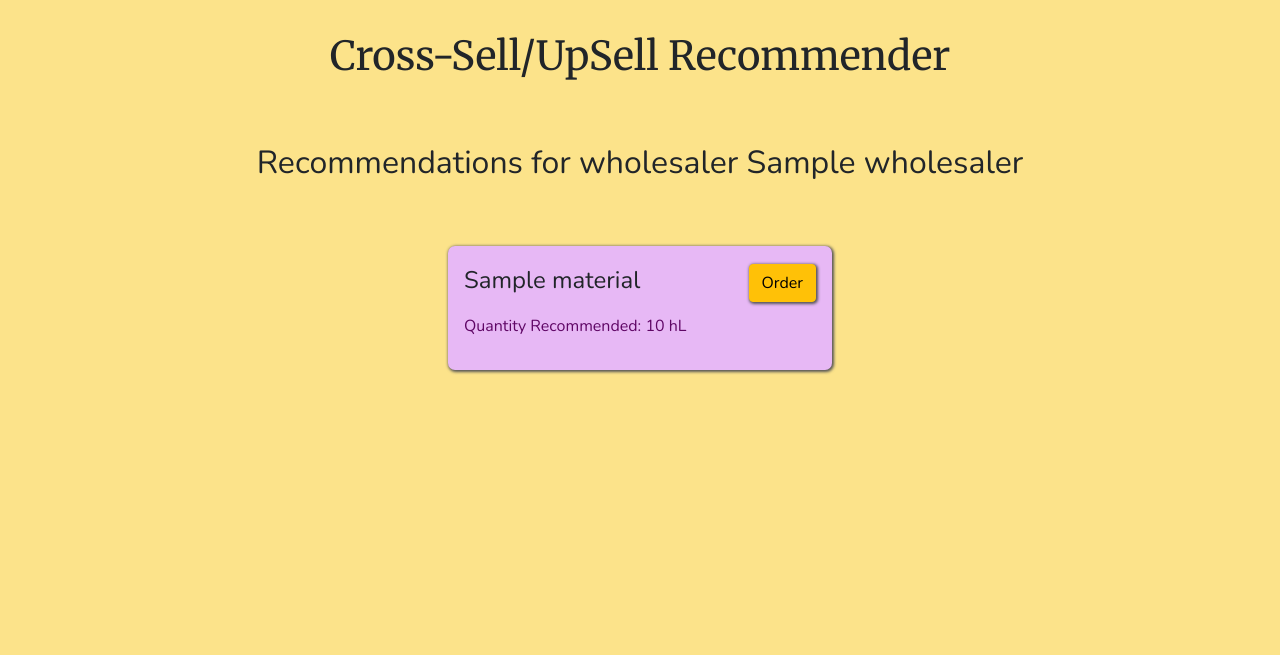
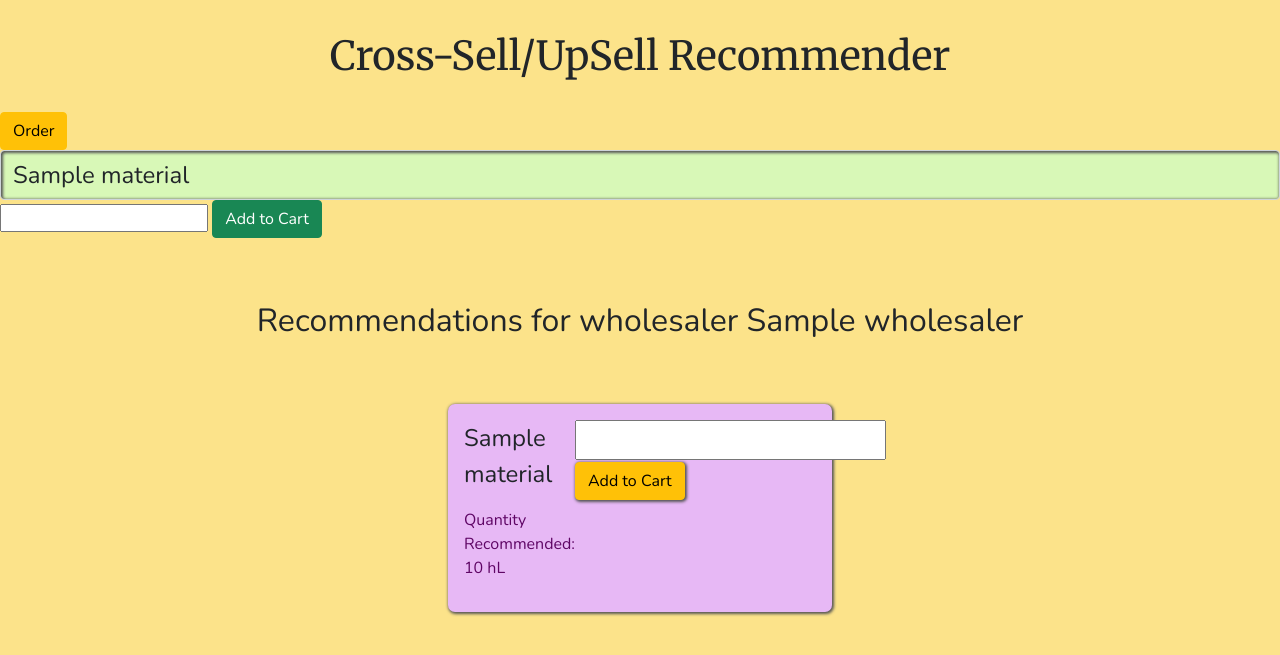
Before and after one commit to shubhraneel/CrossSellUpSell, a Flask app: template templates/recommendations.html in a window 1280 px wide. Shown: the top 655 px of the page. Run offline with Flask 2, Linux system fonts and the light colour scheme; the template is opened without the code that fills it: most values are stand-ins (such as "Sample title", 1, 10 or a date in 2020); parts of the project's set-up code (start-up, migrations or seed data) failed here and were passed over.

Commit message:
Add cart

```diff
--- a/app.py
+++ b/app.py
@@ -7,8 +7,8 @@ app = Flask(__name__)
 
 @app.route('/')
 def index():
-  materials = json.load(open('data/wudi.json'))
-  return render_template('index.html', materials=materials)
+  wholesalers = json.load(open('data/wudi.json'))
+  return render_template('index.html', wholesalers=wholesalers)
 
 @app.route('/recommendations', methods=['POST'])
 def recommendations():
@@ -18,11 +18,17 @@ def recommendations():
 def recommendations_wholesaler(wholesaler_id):
   materials = predict_material(int(wholesaler_id))
   quantities = [round(predict_HL(int(wholesaler_id), int(material_id)), 2) for material_id in materials]
+  all_materials = json.load(open('data/mudi.json'))
   return render_template(
     'recommendations.html',
     wholesaler=wholesaler_id,
-    materials_quantities=zip(materials, quantities)
+    materials_quantities=zip(materials, quantities),
+    all_materials=all_materials
     )
+
+@app.route('/order', methods=['POST'])
+def order_materials():
+  print(json.loads(request.data))
 
 if __name__ == '__main__':
   app.run(debug=True)
--- a/static/css/main.css
+++ b/static/css/main.css
@@ -79,3 +79,15 @@ body {
   font-size: 1rem;
   color: rgb(95, 6, 101);
 }
+
+.order-list-element {
+  width: 40rem;
+  background-color:rgb(95, 6, 101);
+  color: white;
+  border-radius: 5px;
+  display: flex;
+  justify-content: space-between;
+  padding: 1rem;
+  font-size: 1.5rem;
+  margin: 1rem;
+}
--- /dev/null
+++ b/static/js/app.js
@@ -0,0 +1,47 @@
+let cart = {}
+
+function create_new_element(material, quantity) {
+  let element = document.createElement("div");
+  element.classList.add("order-list-element");
+  material_text = document.createTextNode(material);
+  quantity_text = document.createTextNode(quantity + " hL");
+  material_div = document.createElement("div");
+  material_div.classList.add("order-list-material");
+  material_div.appendChild(material_text);
+  quantity_div = document.createElement("div");
+  quantity_div.classList.add("order-list-quantity");
+  quantity_div.appendChild(quantity_text);
+  element.appendChild(material_div);
+  element.appendChild(quantity_div);
+  return element;
+}
+
+function add_to_cart(material, quantity) {
+  let parent = document.getElementById("orders");
+  parent.appendChild(create_new_element(material, quantity));
+  cart[material] = quantity;
+  console.log(cart)
+}
+
+function submitForm(event) {
+  event.preventDefault();
+  if (event.target.elements.material.value == "" || event.target.elements.quantity.value == "")
+    return;
+  add_to_cart(event.target.elements.material.value, event.target.elements.quantity.value);
+}
+
+function handleOrder(wholesaler) {
+  data = {
+    "wholesaler": wholesaler,
+    "cart": cart,
+  }
+  fetch("/order", {
+    method: "POST",
+    body: JSON.stringify(data),
+    headers: {
+      'Content-Type': 'application/json'
+    },
+  }).then(res => {
+    console.log("Request complete! response:", res);
+  });
+}
--- a/templates/base.html
+++ b/templates/base.html
@@ -15,5 +15,6 @@
   <h1 class="heading">Cross-Sell/UpSell Recommender</h1>
   {% block body %}{% endblock %}
   <script src="https://cdn.jsdelivr.net/npm/bootstrap@5.0.0-beta3/dist/js/bootstrap.bundle.min.js" integrity="sha384-JEW9xMcG8R+pH31jmWH6WWP0WintQrMb4s7ZOdauHnUtxwoG2vI5DkLtS3qm9Ekf" crossorigin="anonymous"></script>
+  <script src="{{ url_for('static', filename='js/app.js') }}"></script>
 </body>
 </html>
--- a/templates/index.html
+++ b/templates/index.html
@@ -10,8 +10,8 @@
     <div class="mb-4">
       <label for="wholesaler" class="form-label form-lg-label">Choose the Wholesaler</label>
       <select class="form-control form-lg-control" name="wholesaler" id="wholesaler">
-        {% for material in materials %}
-          <option value="{{ material }}">{{ material }}</option>
+        {% for wholesaler in wholesalers %}
+          <option value="{{ material }}">{{ wholesaler }}</option>
         {% endfor %}
       </select>
     </div>
--- a/templates/recommendations.html
+++ b/templates/recommendations.html
@@ -5,19 +5,41 @@
 {% endblock %}
 
 {% block body %}
+
+<div class="order_block">
+  <div id="orders">
+
+  </div>
+  <button class="btn btn-warning" onclick="handleOrder('{{wholesaler}}')">Order</button>
+</div>
+<form onsubmit="submitForm(event)">
+  <select class="form-control form-lg-control" name="material" id="material">
+    {% for material in all_materials %}
+      <option value="{{ material }}">{{ material }}</option>
+    {% endfor %}
+  </select>
+  <input type="number" name="quantity" id="quantity" step="any" min="0.00001">
+  <input class="btn btn-success" type="submit" value="Add to Cart">
+</form>
 <h2 class="recommendation-header">
   Recommendations for wholesaler {{ wholesaler }}
 </h2>
 {% for material, quantity in materials_quantities %}
+
   <div class="recommendation-card">
     <div class="recommendation-left">
       <p class="recommendation-material">{{material}}</p>
       <p class="recommendation-quantity">Quantity Recommended: {{quantity}} hL</p>
     </div>
     <div class="recommendation-right">
-    <a href="#"><button class="btn btn-warning recommendation-button">Order</button></a>
+      <form onsubmit="submitForm(event)">
+        <input type="hidden" name="material" value="{{material}}">
+        <input type="number" name="quantity">
+        <input type="submit" class="btn btn-warning recommendation-button" value="Add to Cart">
+      </form>
     </div>
   </div>
+
 {% endfor %}
 
 {% endblock %}
```
Also changed, not shown: cross_up.py (added). Lines whose indentation alone changed are shown as unchanged.
